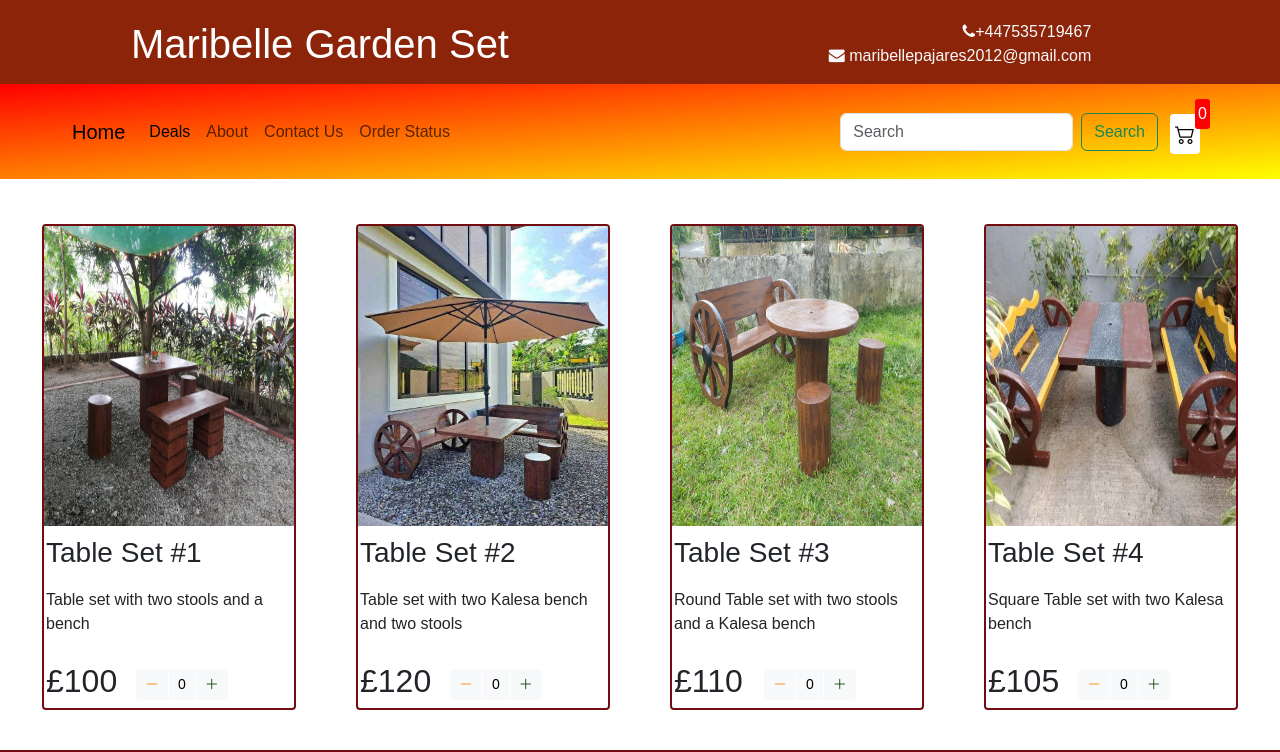
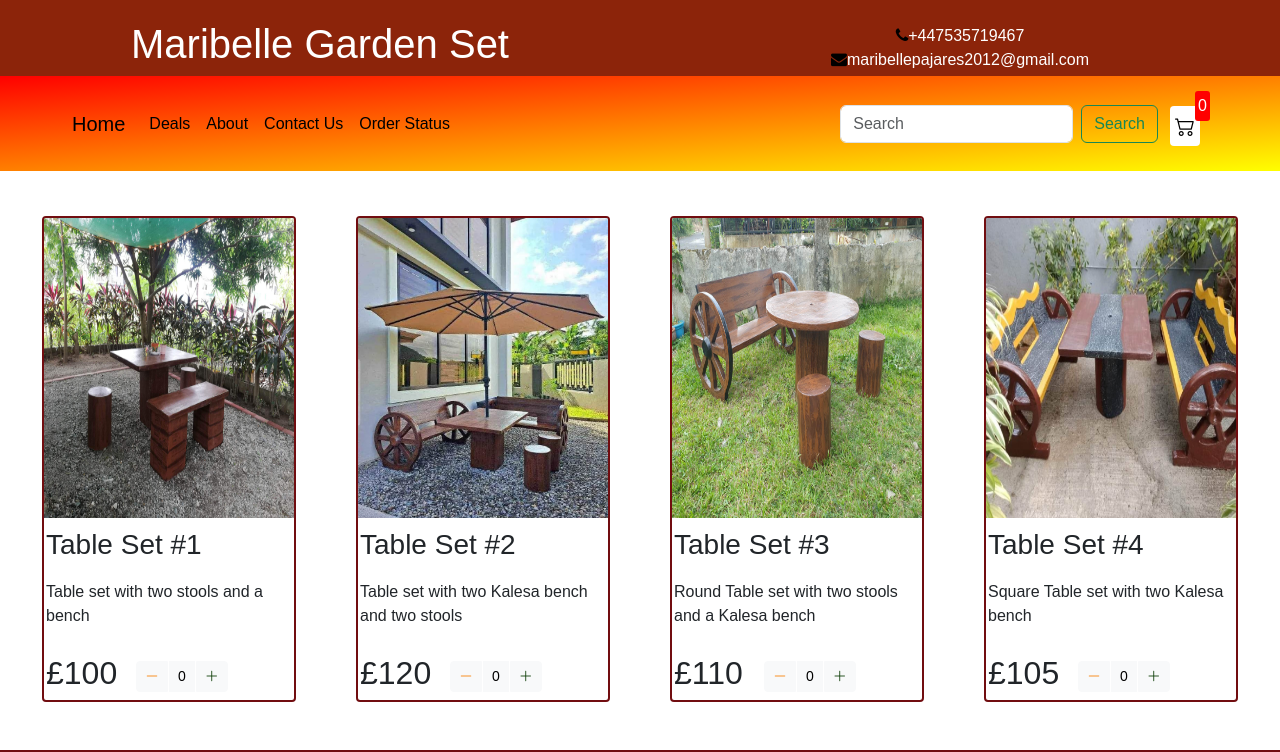
Before and after one commit to Maribel-88/Maribelle-88.github.io, a plain HTML site: page index.html in a window 1280 px wide. Shown: the top 752 px of the page. Drawn offline with nearby package versions, Linux system fonts and the light colour scheme.

Commit message:
Added hover effect on social media icons and update the css styles

```diff
--- a/css/style.css
+++ b/css/style.css
@@ -17,7 +17,7 @@ a {
     text-decoration: none;
     color:#fff;
 }
-
+/*-----------------Heading Navbar -----------------------*/
 #logo {
     padding-top: 20px;
     text-decoration: none;
@@ -25,16 +25,53 @@ a {
 }
 
 .navbar {
-
-
     background-color: #8c240a;
     background: linear-gradient(to bottom right, red, yellow);
     padding: 25px 60px;
     color: #fff;
+}
 
+#navButtons a {
+    color:#000;
+}
+
+#navButtons a:hover {
+    color:#fff;
+}
+
+
+#navbarNavDropdown ul li a:hover {
+    color:#fff;
 
 }
 
+#heading {
+    background-color: #8c240a;
+}
+
+#heading div a:hover {
+    color: #000;
+}
+
+#heading div i {
+    color: #000;
+
+}
+
+
+
+
+
+#callInfo {
+    padding-top: 20px;
+    text-align: center;
+    flex-direction: column;
+    display:inline-block;
+}
+
+
+
+/*----------------- Deals Page ---------------------*/
 
 #deal1 {
     display: flex;
@@ -45,19 +82,7 @@ a {
 
 }
 
-
-
-#heading {
-    background-color: #8c240a;
-}
-
-#callInfo {
-    padding-top: 20px;
-    text-align: right;
-
-}
-
-
+/*--------------------- Footer Page ---------------------------*/
 
 #imgBorder {
     background-color: #8c240a;
@@ -67,9 +92,7 @@ a {
 
 #contactInfo {
     background-color: #8c240a;
-
 }
-
 
 #footer {
     text-align: center;
@@ -83,7 +106,7 @@ a {
    width: 200px;
 }
 
-
+/*----------------------------- Cart Page --------------------------*/
 .cart {
     position: relative;
     background-color: #fff;
@@ -106,6 +129,7 @@ a {
     padding: 3px;
     border-radius: 3px;
 }
+
 /* Shop items styles are here */
 
 .shop {
@@ -398,3 +422,7 @@ a {
     text-align: center;
     border-radius: 50%;
   }
+
+  #socIcon a:hover {
+    color:#710d10;
+  }
--- a/index.html
+++ b/index.html
@@ -31,16 +31,17 @@
           <div class="row">
               <div class="col d-flex justify-content-center"><a href="index.html" class="navbar-brand " id="logo"><h1>Maribelle Garden Set</h1></a></div>
               <div class="col d-flex justify-content-center" id="callInfo">
-                <a href="#" class="nav-link text-light"><i class="fa fa-phone"></i>+447535719467
-                  <p><i class="fa fa-envelope"></i> maribellepajares2012@gmail.com</p>
-                </a>
+
+                      <a href="#" ><i class="fa fa-phone"></i>+447535719467</a>
+                      <a href="#"><i class="fa fa-envelope"></i>maribellepajares2012@gmail.com</a>
+
               </div>
          </div>
        </div>
 
 
        <nav class="navbar navbar-expand-lg navbar-light bg-light">
-        <div class="container-fluid">
+        <div class="container-fluid" id="navButtons">
           <a class="navbar-brand" href="index.html">Home</a>
           <button class="navbar-toggler" type="button" data-bs-toggle="collapse" data-bs-target="#navbarNavDropdown" aria-controls="navbarNavDropdown" aria-expanded="false" aria-label="Toggle navigation">
             <span class="navbar-toggler-icon"></span>
@@ -135,7 +136,8 @@
                 <div class="card " id="imgBorder">
                     <div class="card-body">
                         <div><img src="images/maribel.jpg" class="rounded-circle mb-3 img-fluid" id="imgFooter" alt=""></div>
-                        <div id="socIcon" class="mb-3"><a href="https://www.facebook.com/maribel.pajares.7" class="fa fa-facebook"></a>
+                        <div id="socIcon" class="mb-3">
+                        <a href="https://www.facebook.com/maribel.pajares.7" class="fa fa-facebook"></a>
                         <a href="#" class="fa fa-twitter"></a>
                         <a href="#" class="fa fa-google"></a>
                         <a href="#" class="fa fa-youtube"></a>
```
